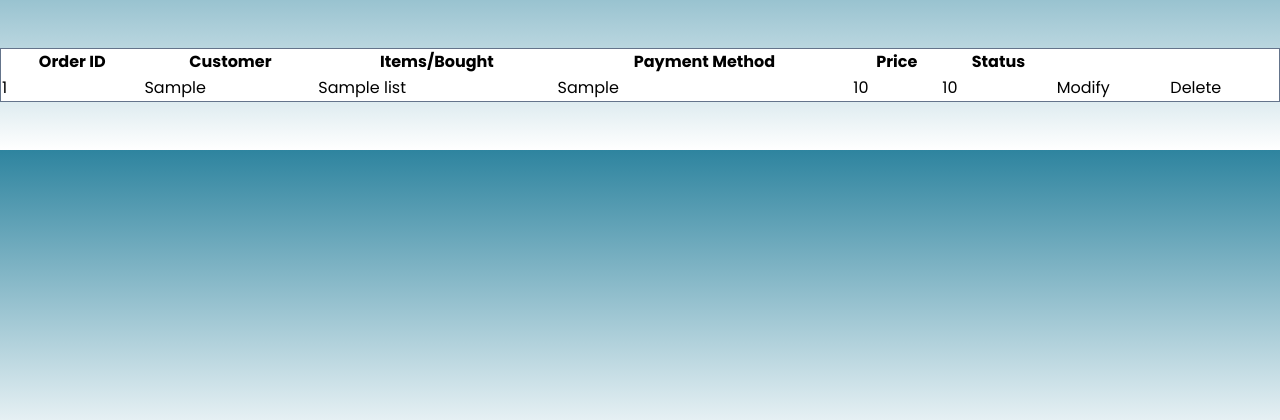
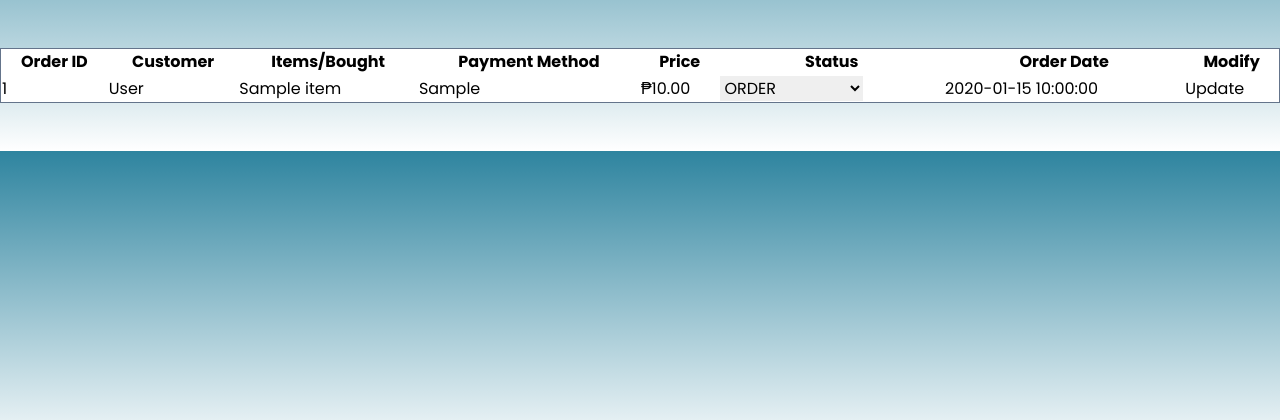
Before and after one commit to rgrgogu/Uniform-ECommerce, a PHP site: page /pages/order_management.php in a window 1280 px wide. Shown: the part 157-577 px from the top of the page. Run offline with PHP 8.4, Linux system fonts and the light colour scheme; tables that the repository leaves empty or names only in its code hold one stand-in row (values such as "Sample post"); data that the repository does not hold is empty; style sheets or scripts are compiled from the project's sources.

Commit message:
order_mng

```diff
--- a/pages/order_management.php
+++ b/pages/order_management.php
@@ -1,5 +1,14 @@
 <?php
 include('../PHP Database/dbcon.php');
+session_start();
+
+$sql = "SELECT * FROM order_list";
+$query_run = mysqli_query($con, $sql);
+$sql1 = "SELECT * FROM client_info";
+$query_run1 = mysqli_query($con, $sql1);
+$sql2 = "SELECT * FROM order_items";
+$query_run2 = mysqli_query($con, $sql2);
+
 ?>
 <!DOCTYPE html>
 <html lang="en">
@@ -106,43 +115,57 @@ include('../PHP Database/dbcon.php');
     </header>
 
     <main id="bulletin" class="sm:p-6 lg:p-12">
+    <?php include('../PHP Database/messages.php'); ?>
         <aside class="flex items-center flex-col lg:container lg:mx-auto">
             <table class="table-auto bg-white w-[80rem] border-collapse border border-slate-500">
                 <thead>
                     <tr>
                         <th>Order ID</th>
                         <th>Customer</th>
+
                         <th>Items/Bought</th>
                         <th>Payment Method</th>
                         <th>Price</th>
                         <th>Status</th>
+                        <th>Order Date</th>
+                        <th>Modify</th>
                     </tr>
                 </thead>
                 <tbody>
                     <?php
-                    $query = "SELECT * FROM uniform_db.order_list";
+                    $query = "SELECT order_id, client_info.last_name, order_items.item_name, total_price, order_items.date_created, mop, status FROM `order_list`
+                    INNER JOIN  client_info ON (order_list.client_id = client_info.client_id)
+                    INNER JOIN  order_items ON (order_list.item_id = order_items.item_id)
+                    ORDER BY order_id;";
+
                     $query_run = mysqli_query($con, $query);
 
                     if (mysqli_num_rows($query_run) > 0) {
                         foreach ($query_run as $rows) {
                     ?>
+                            <form action="../PHP Database/update_order.php" method="POST">
                                 <tr>
                                     <td><?= $rows['order_id']; ?></td>
-                                <td><?= $rows['firstname']; ?></td>
-                                <td><?= $rows['product_name']; ?></td>
-                                <td><?= $rows['mod_type']; ?></td>
-                                <td><?= $rows['total_price']; ?></td>
-                                <td><?= $rows['price']; ?></td>
+                                    <td><?= $rows['last_name']; ?></td>
+                                    <td><?= $rows['item_name']; ?></td>
+                                    <td><?= $rows['mop']; ?></td>
+                                    <td>₱<?= $rows['total_price']; ?>.00</td>
                                     <td>
-                                    <a href="edit-registeredusers.php?id=<?= $rows['ID']; ?>" class="btn btn-success ">Modify</a>
+                                        <select name="status" required class="form-control bg-dark text-dark">
+                                            <option value="">--Select Role--</option>
+                                            <option value="1" <?= $rows['status'] == 'ORDER' ? 'selected' : '' ?>>ORDER</option>
+                                            <option value="0" <?= $rows['status'] == 'CHECKED-OUT' ? 'selected' : '' ?>>CHECKED-OUT</option>
+                                        </select>
+
                                     </td>
+                                    <td><?= $rows['date_created']; ?></td>
                                     <td>
-                                    <form action="code.php" method="POST">
-                                        <button type="submit" name="delete_registered_btn" value="<?= $rows['ID']; ?>" class="btn btn-danger">Delete</button>
-                                    </form>
+                                        <input type="hidden" name="order_id" value="<?= $rows['order_id']; ?>">
+                                        <button type="submit" class="btn btn-success" name="update">Update</button>
 
                                     </td>
                                 </tr>
+                            </form>
                         <?php
                         }
                     } else {
--- a/pages/update_product.php
+++ b/pages/update_product.php
@@ -95,6 +95,7 @@ if (isset($_GET['product_id'])) {
                     <?php include('../PHP Database/messages.php'); ?>
                     <header class="mb-4">
                         <h2 class="sm:text-2xl lg:text-4xl font-bold mb-2">Update <?php echo strtoupper($name) ?></h2>
+
                         <p class="sm:text-xs md:text-base">Enter details of product you wish to change</p>
                     </header>
                     <form action="update_product.php" method="POST" id="switchTab" class="w-full" enctype="multipart/form-data">
```
Also changed, not shown: PHP Database/update_order.php (added, +51 -0 lines). Lines whose indentation alone changed are shown as unchanged.
